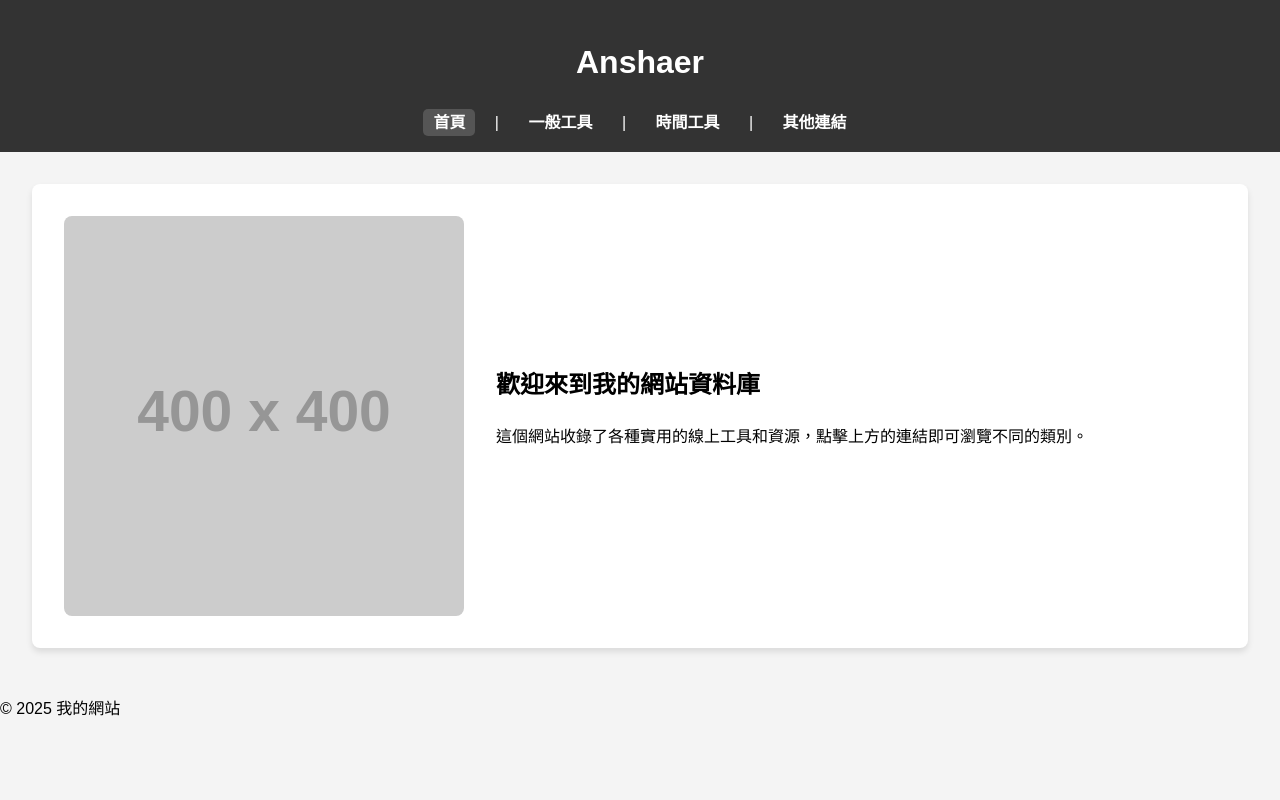
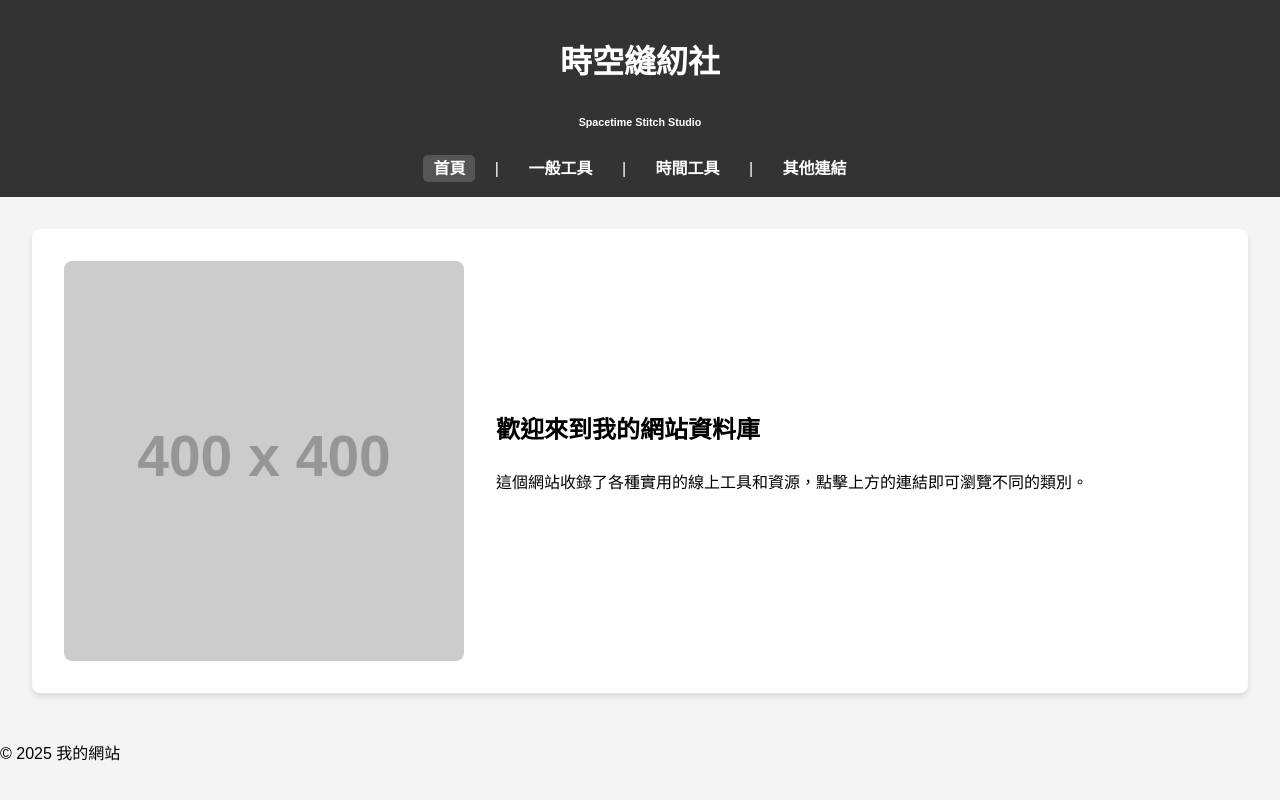
Before and after one commit to anshaer/time, a plain HTML site: page index.html in a window 1280 px wide. Drawn offline with Linux system fonts and the light colour scheme; placeholder pictures from the web are drawn by us.

Commit message:
Update index.html

```diff
--- a/index.html
+++ b/index.html
@@ -3,12 +3,13 @@
 <head>
     <meta charset="UTF-8">
     <meta name="viewport" content="width=device-width, initial-scale=1.0">
-    <title>Anshaer</title>
+    <title>時空縫紉社</title>
     <link rel="stylesheet" href="style.css">
 </head>
 <body>
     <header>
-        <h1>Anshaer</h1>
+        <h1>時空縫紉社</h1>
+        <h6>Spacetime Stitch Studio</h6>
         <nav>
             <a href="#home" class="active" data-json="home">首頁</a> |
             <a href="#general" data-json="general.json">一般工具</a> |
```
